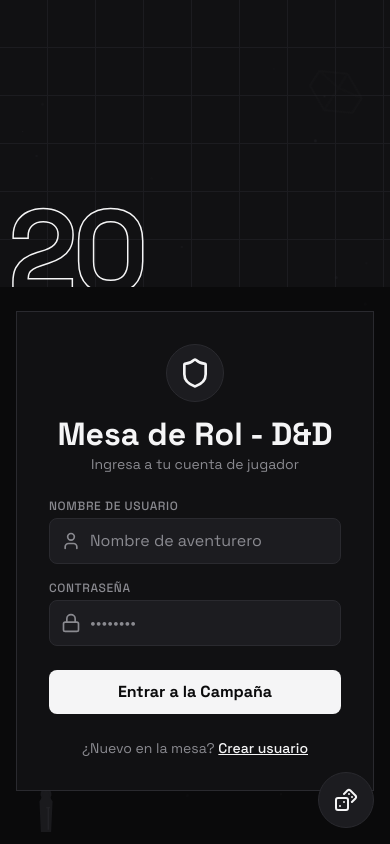
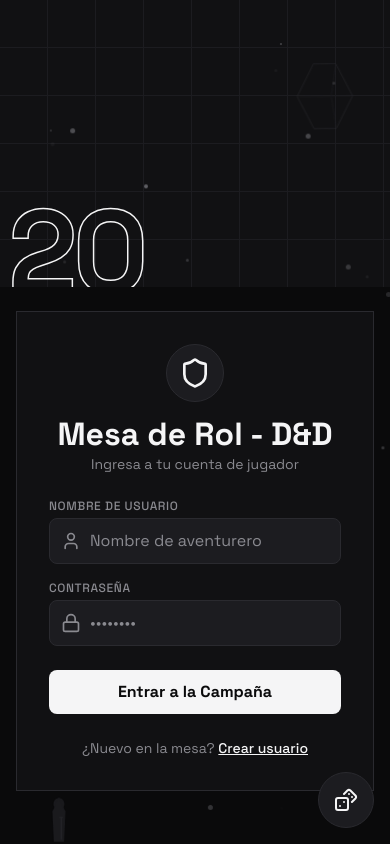
Before and after one commit to elelepeka2/DnDCS, a React app in the folder frontend/: page /login in a window 390 px wide. Built offline with nearby package versions, Linux system fonts and the light colour scheme; no server answers; the HTML template or start-up script is replaced by a standard one.

Commit message:
feat(frontend): make ambient layer visibly alive

```diff
--- a/frontend/scripts/check-immersive-s6.mjs
+++ b/frontend/scripts/check-immersive-s6.mjs
@@ -34,6 +34,12 @@
 check('Motes are deterministic (seeded PRNG)', particles.includes('mulberry32') && !particles.includes('Math.random'));
 check('DOM motes ≤50 (budget)', /for \(let i = 0; i < count/.test(particles), 'field loop bounded by clamped count');
 check('Particles aria-hidden', particles.includes('aria-hidden="true"'));
+check('Motes VISIBLE: 2-5px size maker', particles.includes('size: Math.round(rand() * 3 + 2)'));
+check('Motes VISIBLE: peak alpha 0.5-0.9', particles.includes('peak: (rand() * 0.4 + 0.5).toFixed(2)'));
+check('Motes VISIBLE: snappy 3-8s loop', particles.includes('dur: (rand() * 5 + 3).toFixed(1)'));
+check('Motes VISIBLE: real drift ±45/±35px', particles.includes('dx: Math.round(rand() * 90 - 45)') && particles.includes('dy: Math.round(rand() * 70 - 35)'));
+check('Canvas motes use brighter ink-400', particles.includes('--color-ink-400'));
+
 
 // --- IMM-A1 Present: aria-hidden decor --------------------------------------
 check('AmbientLayer root aria-hidden', ambient.includes('aria-hidden="true"'));
@@ -74,6 +80,17 @@
   'No width/height/color/margin/left/top animation in keyframes',
   !/width|height|color|margin|padding|left|top|right|bottom/.test(keyframes.map((m) => m[2]).join('\n')),
 );
+const spinDur = css.match(/\.ambient-loop\s*{[^}]*animation:\s*ambient-spin (\d+)s/);
+check(
+  'LineArt spin perceivable: 18-30s loop',
+  !!spinDur && Number(spinDur[1]) >= 18 && Number(spinDur[1]) <= 30,
+  spinDur ? `ambient-spin ${spinDur[1]}s` : 'missing',
+);
+check('LineArt pulses via ambient-breathe', css.includes('ambient-breathe'));
+check('Zones drift via ambient-drift', css.includes('ambient-drift'));
+check('Far zone drifts (parallax)', /\.ambient-zone--far\s*{[^}]*animation:\s*ambient-drift/.test(css));
+check('Near zone drifts counter-phased', /\.ambient-zone--near\s*{[^}]*animation:\s*ambient-drift[^}]*alternate-reverse/.test(css));
+
 
 // --- design decision 9: transient will-change --------------------------------
 const willChangeRules = [...css.matchAll(/([^{}]+)\{([^}]*will-change[^}]*)\}/g)];
@@ -82,7 +99,7 @@
   willChangeRules.length === 1 && willChangeRules[0][1].includes('ambient-animating'),
   willChangeRules.length === 0 ? 'no will-change found' : `outside scope: ${willChangeRules.map((w) => w[1].trim()).join(' | ')}`,
 );
-check('will-change targets only animating elements', /\.ambient-animating \.particle,\s*\.ambient-animating \.ambient-loop/.test(css));
+check('will-change targets only animating elements', /\.ambient-animating \.particle,\s*\.ambient-animating \.ambient-loop,\s*\.ambient-animating \.ambient-zone/.test(css));
 check('JS applies will-change transiently (add)', ambient.includes("classList.add('ambient-animating')"));
 check('JS releases will-change (remove on unmount/reduced)', ambient.includes("classList.remove('ambient-animating')"));
 check('Applied after first paint (rAF)', ambient.includes('requestAnimationFrame(sync)'));
@@ -94,6 +111,14 @@
 check(
   'Reduced motion disables ambient loops',
   !!reduceBlock && /animation:\s*none/.test(reduceBlock[1]),
+);
+check(
+  'Reduced motion gate covers particles + loop + zones',
+  !!reduceBlock && /\.particle,\s*\.ambient-loop,\s*\.ambient-zone/.test(reduceBlock[0]),
+);
+check(
+  'Reduced motion hides NOTHING (no display/visibility none)',
+  !!reduceBlock && !/display:\s*none|visibility:\s*hidden/.test(reduceBlock[1]),
 );
 check(
   'Reduced motion hides NOTHING (no display/visibility none)',
--- a/frontend/src/components/decorative/Particles.jsx
+++ b/frontend/src/components/decorative/Particles.jsx
@@ -20,6 +20,9 @@
 
 // Seeded field: position (%), size (px), loop duration/delay (s), drift
 // vector (px) and peak opacity — all consumed as CSS custom properties.
+// VISIBLE by design (redesign): 2–5px motes, peak alpha 0.5–0.9, snappy
+// 3–8s loops with real drift across the screen — never the old 1–3px,
+// 0.35–0.6 alpha whisper.
 function makeMotes(count, seed = 7) {
   const rand = mulberry32(seed);
   const motes = [];
@@ -27,12 +30,12 @@
     motes.push({
       x: Math.round(rand() * 92 + 4), // 4–96 %
       y: Math.round(rand() * 92 + 4),
-      size: Math.round(rand() * 2 + 1), // 1–3 px
-      dur: (rand() * 9 + 7).toFixed(1), // 7–16 s loop
-      delay: (rand() * 6).toFixed(2), // 0–6 s stagger
-      dx: Math.round(rand() * 60 - 30), // ±30 px drift
-      dy: Math.round(rand() * 40 - 20),
-      peak: (rand() * 0.25 + 0.35).toFixed(2), // 0.35–0.6 alpha
+      size: Math.round(rand() * 3 + 2), // 2–5 px
+      dur: (rand() * 5 + 3).toFixed(1), // 3–8 s loop
+      delay: (rand() * 2.5).toFixed(2), // 0–2.5 s stagger
+      dx: Math.round(rand() * 90 - 45), // ±45 px drift
+      dy: Math.round(rand() * 70 - 35),
+      peak: (rand() * 0.4 + 0.5).toFixed(2), // 0.5–0.9 alpha
     });
   }
   return motes;
@@ -50,8 +53,8 @@
     const reduce = window.matchMedia('(prefers-reduced-motion: reduce)');
     const ink =
       getComputedStyle(document.documentElement)
-        .getPropertyValue('--color-ink-700')
-        .trim() || '#2A2A2F';
+        .getPropertyValue('--color-ink-400')
+        .trim() || '#8A8A90';
     const motes = makeMotes(count);
     let raf = 0;
 
--- a/frontend/src/index.css
+++ b/frontend/src/index.css
@@ -217,14 +217,16 @@
   inset: 0;
 }
 
-/* Far zone: the tabletop horizon — d20 outline top-right, sparse motes. */
+/* Far zone: the tabletop horizon — d20 outline top-right, sparse motes.
+   VISIBLE (redesign): bigger glyph, opacity up from 0.35, and the whole
+   zone drifts slowly while the d20 spins (see .ambient-zone--far below). */
 .ambient-zone--far .lineart--d20 {
   position: absolute;
   top: 7%;
   right: 6%;
-  width: clamp(3.5rem, 8vw, 7rem);
+  width: clamp(4.5rem, 10vw, 9rem);
   height: auto;
-  opacity: 0.35;
+  opacity: 0.65;
 }
 
 /* Near zone: the table's edge — the adventurer stands bottom-left. */
@@ -237,6 +239,17 @@
   opacity: 0.9;
 }
 
+/* Zone drift = parallax between the two layers: far recedes slower, near
+   moves quicker and counter-phased — the tabletop reads LIVE, not frozen.
+   transform-only; the reduced-motion gate below stops both. */
+.ambient-zone--far {
+  animation: ambient-drift 26s ease-in-out infinite alternate;
+}
+
+.ambient-zone--near {
+  animation: ambient-drift 18s ease-in-out infinite alternate-reverse;
+}
+
 .ambient-canvas {
   position: absolute;
   inset: 0;
@@ -245,7 +258,8 @@
 }
 
 /* Motes: deterministic inline vars; drift + fade loop. Base opacity keeps
-   them visible (at peak alpha) when reduced motion stops the loop. */
+   them visible (at peak alpha) when reduced motion stops the loop. Brighter
+   ink-400 fill — clearly perceptible against ink-950 (redesign). */
 .particle {
   position: absolute;
   left: var(--x);
@@ -253,7 +267,7 @@
   width: var(--size);
   height: var(--size);
   border-radius: 999px;
-  background: var(--color-ink-700);
+  background: var(--color-ink-400);
   opacity: var(--peak, 0.5);
   animation: ambient-mote var(--dur) linear var(--delay) infinite;
 }
@@ -262,7 +276,8 @@
    first paint and removes it on unmount / reduced motion — never static
    (design decision 9). */
 .ambient-animating .particle,
-.ambient-animating .ambient-loop {
+.ambient-animating .ambient-loop,
+.ambient-animating .ambient-zone {
   will-change: transform, opacity;
 }
 
@@ -291,8 +306,28 @@
   }
 }
 
+/* The d20 line art now turns at a perceivable 22s (was 60s) and breathes
+   opacity on top — visible motion, still transform/opacity only. */
 .ambient-loop {
-  animation: ambient-spin 60s linear infinite;
+  animation: ambient-spin 22s linear infinite, ambient-breathe 8s ease-in-out infinite alternate;
+}
+
+@keyframes ambient-breathe {
+  from {
+    opacity: 0.55;
+  }
+  to {
+    opacity: 0.8;
+  }
+}
+
+@keyframes ambient-drift {
+  from {
+    transform: translate3d(0, 0, 0);
+  }
+  to {
+    transform: translate3d(16px, 12px, 0);
+  }
 }
 
 /* Reduced motion: loops stop, decor stays visible — nothing hides
@@ -300,7 +335,8 @@
    durations; this ambient-scoped gate makes the intent explicit. */
 @media (prefers-reduced-motion: reduce) {
   .particle,
-  .ambient-loop {
+  .ambient-loop,
+  .ambient-zone {
     animation: none !important;
   }
 }
```
